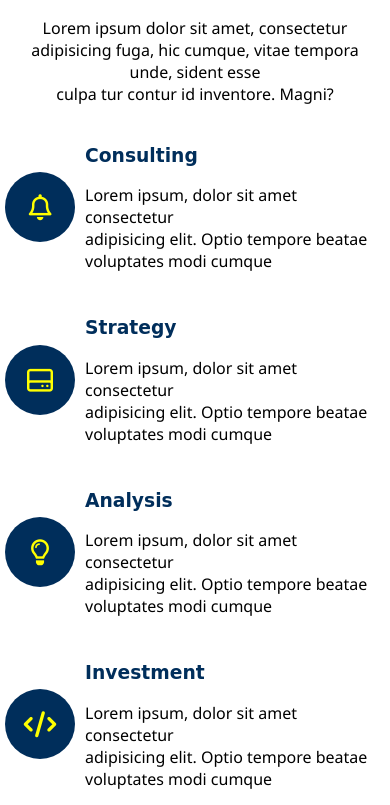
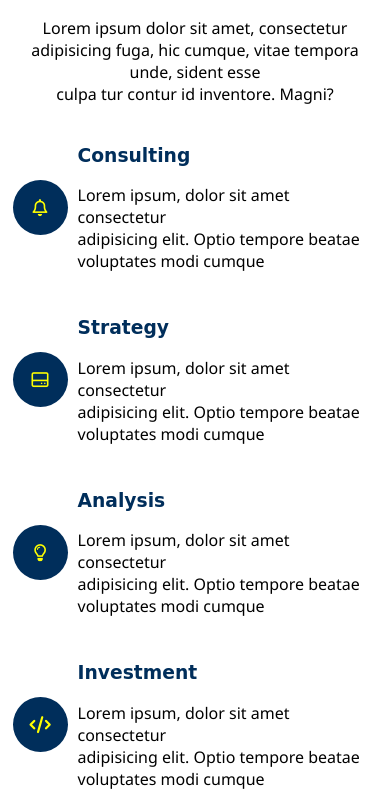
Before and after one commit to tahaamin2013/Service-form-one, a plain HTML site: page index.html in a window 390 px wide. Shown: the part 39-844 px from the top of the page. Drawn offline with Linux system fonts and the light colour scheme.

Commit message:
Update Style.css

```diff
--- a/Style.css
+++ b/Style.css
@@ -50,7 +50,19 @@
         flex-direction: column;
     }
 
-    i{
+        i {
             font-size: 26px;
             border-radius: 50%;
         }
+
+        @media (max-width: 600px) {
+            .circle {
+                    width: 55px;
+                    height: 55px;
+                }
+
+                i {
+                    font-size: 17px;
+                    border-radius: 50%;
+                }
+        }
```
Lines whose indentation alone changed are shown as unchanged.
